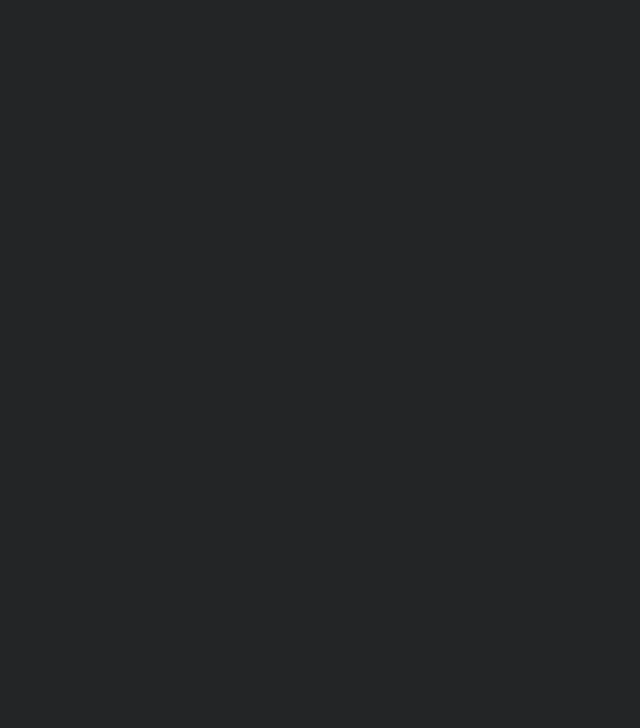
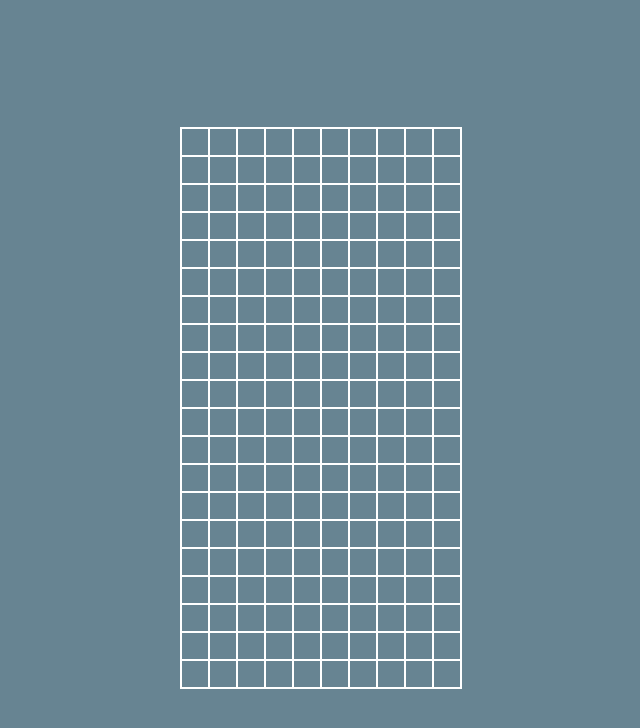
Before and after one commit to Sheetfan/tetris, a plain HTML site: page index.html in a window 1280 px wide. Shown: the whole page, without its empty margins (327-967 px from the left). Drawn offline with Linux system fonts and the light colour scheme; animation ran at ten frames a second.

Commit message:
added the grid

```diff
--- a/index.html
+++ b/index.html
@@ -5,16 +5,19 @@
     <meta name="viewport" content="width=device-width, initial-scale=1.0">
     <style>
         body{
-            background: #232526;
-
-            /* color:#fff;
-            font-family */
+            background: #678492;
+            overflow: hidden;
+        }
+        canvas{
+            /* border: white 1px solid; */
         }
     </style>
-    <title>Document</title>
+    <title>Tetris</title>
 </head>
 <body>
     <canvas></canvas>
-    <script src = "tetris.js"></script>
+    <script src = "js/GameContainer.js"></script>
+    <script src = "js/game.js"></script>
+    <script src = "js/tetris.js"></script>
 </body>
 </html>
--- /dev/null
+++ b/js/Game.js
@@ -0,0 +1,23 @@
+class Game{
+    constructor(){
+        this.gameWidth = canvas.width;
+        this.gameHeight = canvas.height;
+        this.gameContainer = new GameContainer(this);
+        this.gameAssets = [this.gameContainer];
+
+    }
+
+    update(){
+
+    }
+    draw(){
+        this.gameAssets.forEach((gameAsset)=>{
+            gameAsset.draw();
+        })
+    }
+    run(){
+        this.update();
+        this.draw();
+        requestAnimationFrame(this.run.bind(this));
+    }
+}
--- /dev/null
+++ b/js/GameContainer.js
@@ -0,0 +1,31 @@
+class GameContainer{
+    constructor(game){
+        this.game = game;
+        this.blockSize = 28;
+        this.rowLength = 20;
+        this.columnsLength = 10;
+        this.height = this.blockSize * this.rowLength;
+        this.width = this.blockSize * this.columnsLength;
+        this.x = (this.game.gameWidth - this.width) / 2;
+        this.y = (this.game.gameHeight - this.height) / 2;
+
+    }
+    update(){
+
+    }
+    draw(){
+        ctx.strokeStyle = "white";
+        ctx.strokeRect(this.x, this.y, this.width, this.height);
+        for(let i = 0; i < this.rowLength; i++){
+            ctx.moveTo(this.x, this.y + (i* this.blockSize));
+            ctx.lineTo(this.x + this.width , this.y + (i*this.blockSize));
+            ctx.stroke();
+        }
+        for(let k = 0; k < this.columnsLength; k++){
+            ctx.moveTo(this.x + (k * this.blockSize),this.y);
+            ctx.lineTo(this.x + (k * this.blockSize), this.y + this.height);
+            ctx.stroke();
+        }
+
+    }
+}
--- /dev/null
+++ b/js/tetris.js
@@ -0,0 +1,15 @@
+let canvas = document.querySelector("canvas");
+let ctx = canvas.getContext('2d');
+ctx.
+// defining the game width and height
+canvas.width = innerWidth;
+canvas.height = innerHeight;
+
+
+
+let previousTimestamp = performance.now();
+
+window.addEventListener("DOMContentLoaded",()=>{
+    let game = new Game();
+    game.run();
+});
```
Also changed, not shown: tetris.js (deleted).
